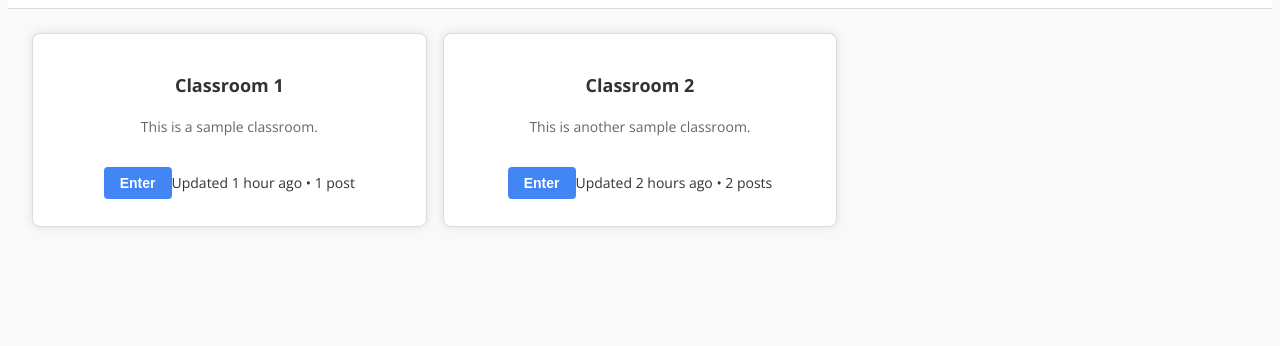
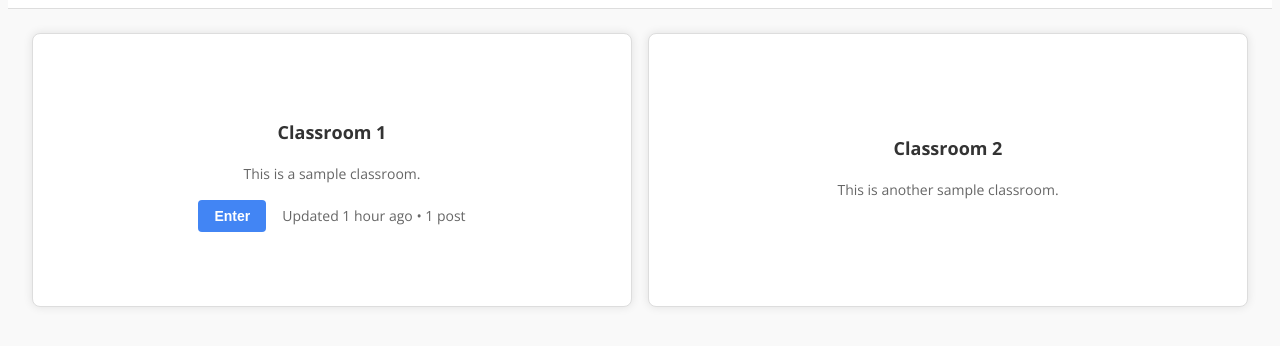
Before and after one commit to hjamttes/proxy-testing, a plain HTML site: page index.html in a window 1280 px wide. Shown: the part 52-398 px from the top of the page. Drawn offline with nearby package versions, Linux system fonts and the light colour scheme.

Commit message:
Update index.html

```diff
--- a/index.html
+++ b/index.html
@@ -43,7 +43,7 @@
         }
       .classroom-grid {
             display: grid;
-            grid-template-columns: repeat(3, 1fr);
+            grid-template-columns: repeat(2, 1fr);
             gap: 16px;
             padding: 24px;
         }
@@ -56,7 +56,7 @@
             flex-direction: column;
             align-items: center;
             justify-content: center;
-            height: 160px;
+            height: 240px;
             box-shadow: 0 0 10px rgba(0, 0, 0, 0.1);
         }
       .classroom-card:hover {
@@ -70,12 +70,12 @@
       .classroom-card-description {
             font-size: 14px;
             color: #666;
+            margin-bottom: 16px;
         }
       .classroom-card-footer {
             display: flex;
             justify-content: space-between;
             align-items: center;
-            margin-top: 16px;
         }
       .classroom-card-footer-button {
             background-color: #4285f4;
@@ -89,6 +89,11 @@
         }
       .classroom-card-footer-button:hover {
             background-color: #3367d6;
+        }
+      .classroom-card-footer-info {
+            font-size: 14px;
+            color: #666;
+            margin-left: 16px;
         }
     </style>
 </head>
@@ -118,8 +123,4 @@
             <h2 class="classroom-card-title">Classroom 2</h2>
             <p class="classroom-card-description">This is another sample classroom.</p>
             <div class="classroom-card-footer">
-                <button class="classroom-card-footer-button" onclick="window.open('about:blank', '_blank')">Enter</button>
-                <div class="classroom-card-footer-info">
-                    <span>Updated 2 hours ago</span>
-                    <span>•</span>
-                    <span>2 posts</span
+                <button class
```
Lines whose indentation alone changed are shown as unchanged.
